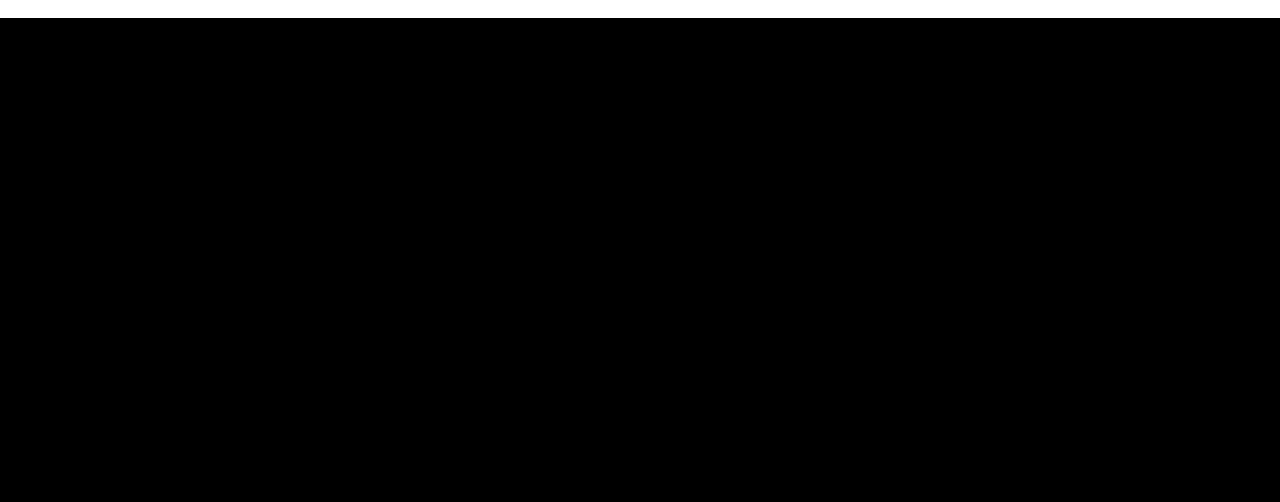
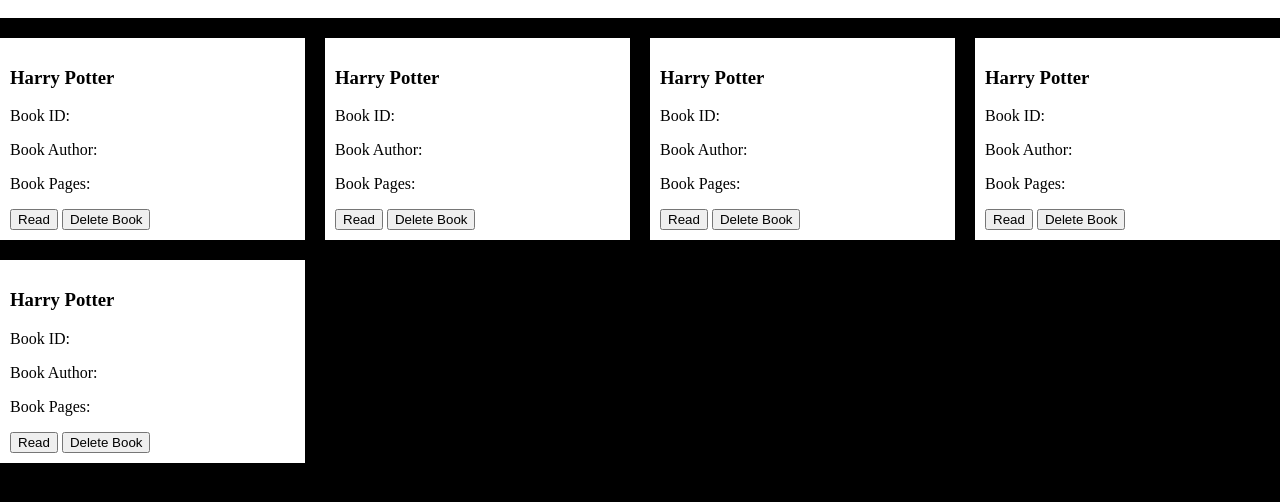
Before and after one commit to GalladeFan475/js-exercises, a plain HTML site: page library/index.html in a window 1280 px wide. Shown: the part 62-564 px from the top of the page. Drawn offline with Linux system fonts and the light colour scheme.

Commit message:
new features added

```diff
--- a/library/index.html
+++ b/library/index.html
@@ -5,13 +5,77 @@
     <meta name="viewport" content="width=device-width, initial-scale=1.0" />
     <title>Document</title>
     <link rel="stylesheet" href="styles.css" />
+    <script src="js/script.js" defer></script>
   </head>
   <body>
     <div class="header">
       <h1 class="title">Online Library</h1>
-      <button type="button" class="new-book">New Book</button>
+      <button type="button" class="book-new-btn">New Book</button>
     </div>
-    <div class="library"></div>
+    <div class="library">
+      <div class="container">
+        <div class="book-card">
+          <h3 class="book-title">Harry Potter</h3>
+          <div class="book-details">
+            <p>Book ID:</p>
+            <p>Book Author:</p>
+            <p>Book Pages:</p>
+          </div>
+          <div class="book-btn">
+            <button type="button" class="book-read-btn">Read</button>
+            <button type="button" class="book-delete">Delete Book</button>
+          </div>
+        </div>
+        <div class="book-card">
+          <h3 class="book-title">Harry Potter</h3>
+          <div class="book-details">
+            <p>Book ID:</p>
+            <p>Book Author:</p>
+            <p>Book Pages:</p>
+          </div>
+          <div class="book-btn">
+            <button type="button" class="book-read-btn">Read</button>
+            <button type="button" class="book-delete">Delete Book</button>
+          </div>
+        </div>
+        <div class="book-card">
+          <h3 class="book-title">Harry Potter</h3>
+          <div class="book-details">
+            <p>Book ID:</p>
+            <p>Book Author:</p>
+            <p>Book Pages:</p>
+          </div>
+          <div class="book-btn">
+            <button type="button" class="book-read-btn">Read</button>
+            <button type="button" class="book-delete">Delete Book</button>
+          </div>
+        </div>
+        <div class="book-card">
+          <h3 class="book-title">Harry Potter</h3>
+          <div class="book-details">
+            <p>Book ID:</p>
+            <p>Book Author:</p>
+            <p>Book Pages:</p>
+          </div>
+          <div class="book-btn">
+            <button type="button" class="book-read-btn">Read</button>
+            <button type="button" class="book-delete">Delete Book</button>
+          </div>
+        </div>
+        <div class="book-card">
+          <h3 class="book-title">Harry Potter</h3>
+          <div class="book-details">
+            <p>Book ID:</p>
+            <p>Book Author:</p>
+            <p>Book Pages:</p>
+          </div>
+          <div class="book-btn">
+            <button type="button" class="book-read-btn">Read</button>
+            <button type="button" class="book-delete">Delete Book</button>
+          </div>
+        </div>
+      </div>
+    </div>
     <div class="footer"></div>
   </body>
 </html>
--- a/library/styles.css
+++ b/library/styles.css
@@ -30,3 +30,15 @@ body {
   grid-row: 2/3;
   background-color: black;
 }
+
+.container {
+  margin-top: 20px;
+  display: grid;
+  grid-template-columns: repeat(auto-fit, minmax(250px, 1fr));
+  gap: 20px;
+}
+.book-card {
+  padding: 10px;
+  background-color: white;
+  align-self: start;
+}
```
Also changed, not shown: library/book.js (deleted, +0 -24 lines), library/script.js (added, +81 -0 lines).
